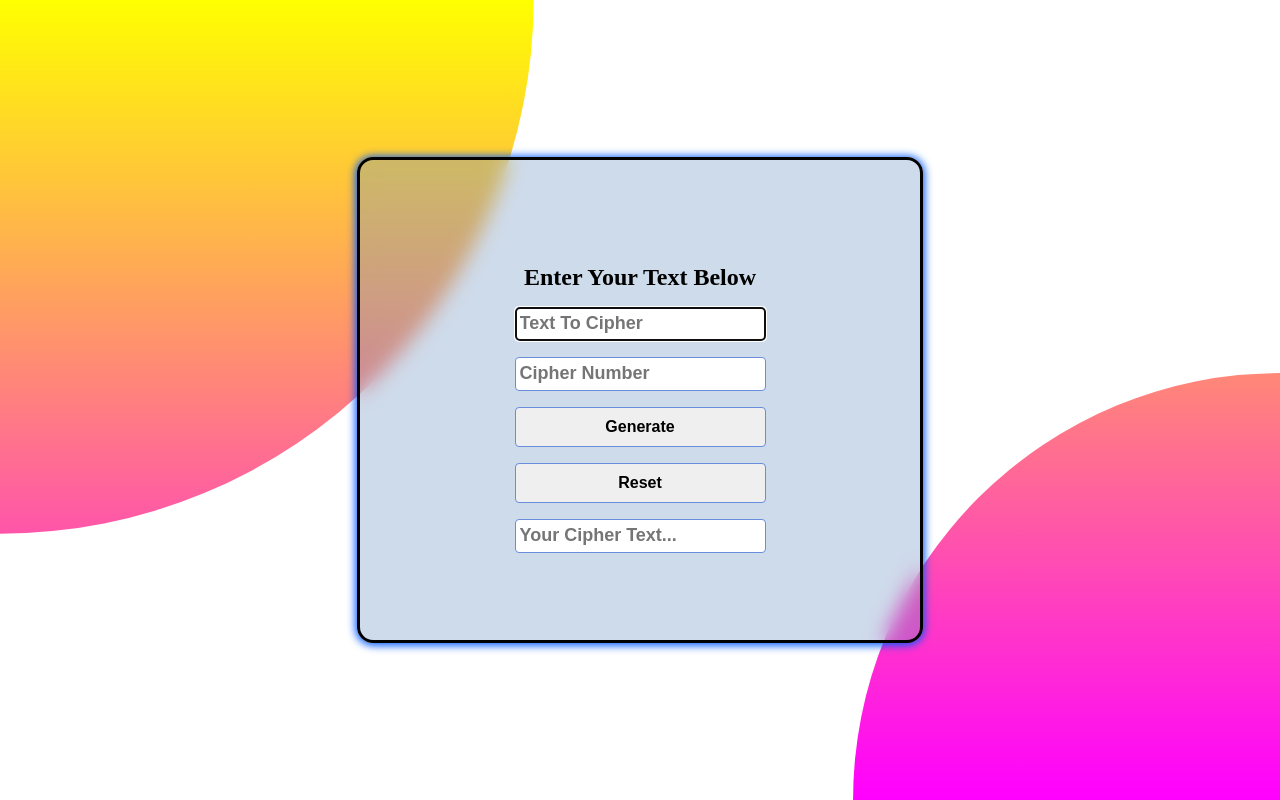
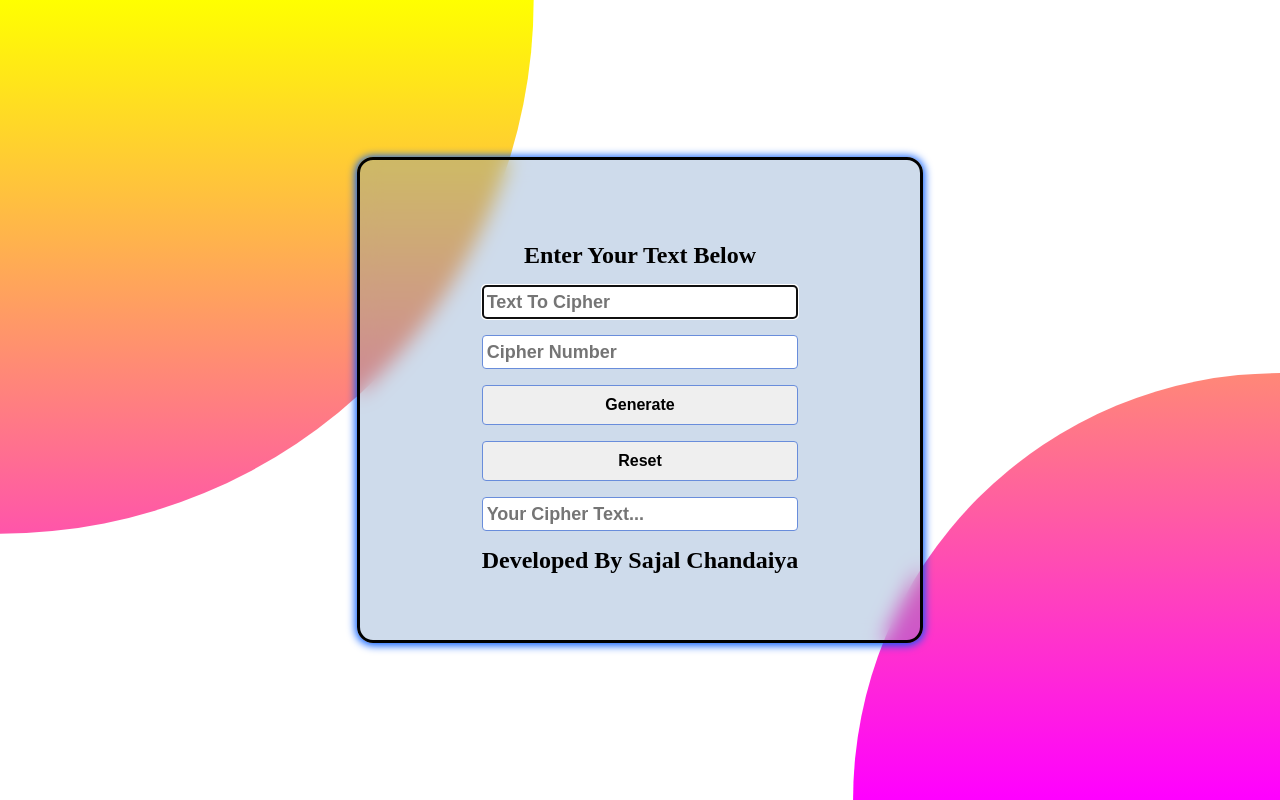
Before and after one commit to sajal0206/ciptext, a plain HTML site: page index.html in a window 1280 px wide. Drawn offline with nearby package versions, Linux system fonts and the light colour scheme.

Commit message:
Update index.html

```diff
--- a/index.html
+++ b/index.html
@@ -24,6 +24,7 @@
             <button id="submit">Generate</button>
             <button id="reset">Reset</button>
             <input type="text" name="gtext" id="gtext" placeholder="Your Cipher Text..." readonly>
+            <h2>Developed By Sajal Chandaiya</h2>
         </div>
     </div>
 </body>
```
